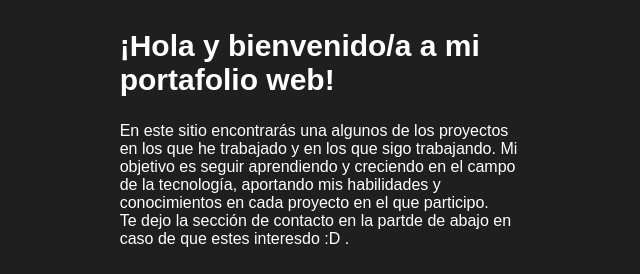
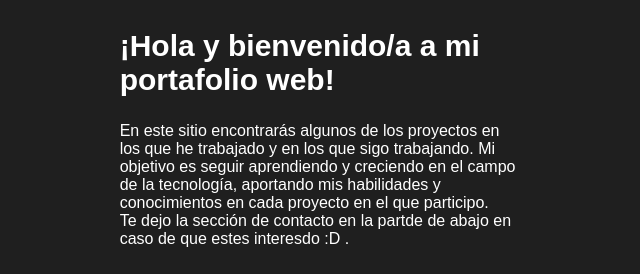
Before and after one commit to YavGz/portfolio, a plain HTML site: page index.html in a window 1280 px wide. Shown: the part 77-351 px from the top of the page, 547-1187 px from the left. Drawn offline with Linux system fonts and the light colour scheme.

Commit message:
Typo correction

```diff
--- a/index.html
+++ b/index.html
@@ -28,7 +28,7 @@
         </picture>
         <div class="hero_Content">
           <h1>¡Hola y bienvenido/a a mi portafolio web!</h1>
-          <p>En este sitio encontrarás una algunos de los proyectos en los que he trabajado y en los que sigo trabajando. Mi objetivo es seguir aprendiendo y creciendo en el campo de la tecnología, aportando mis habilidades y conocimientos en cada proyecto en el que participo.</p>
+          <p>En este sitio encontrarás algunos de los proyectos en los que he trabajado y en los que sigo trabajando. Mi objetivo es seguir aprendiendo y creciendo en el campo de la tecnología, aportando mis habilidades y conocimientos en cada proyecto en el que participo.</p>
           <p>Te dejo la sección de contacto en la partde de abajo en caso de que estes interesdo :D .</p>
         </div>
       </section>
```
Also changed, not shown: 2 other files.
